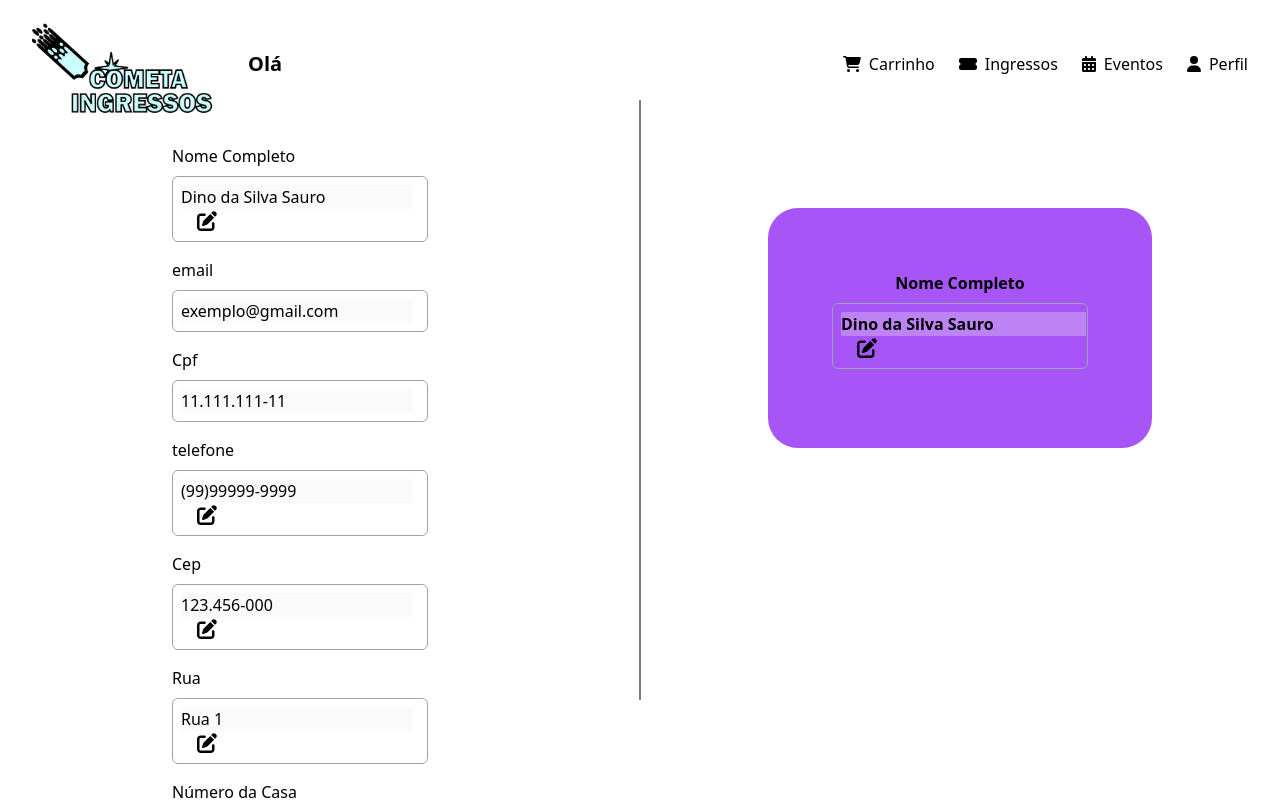
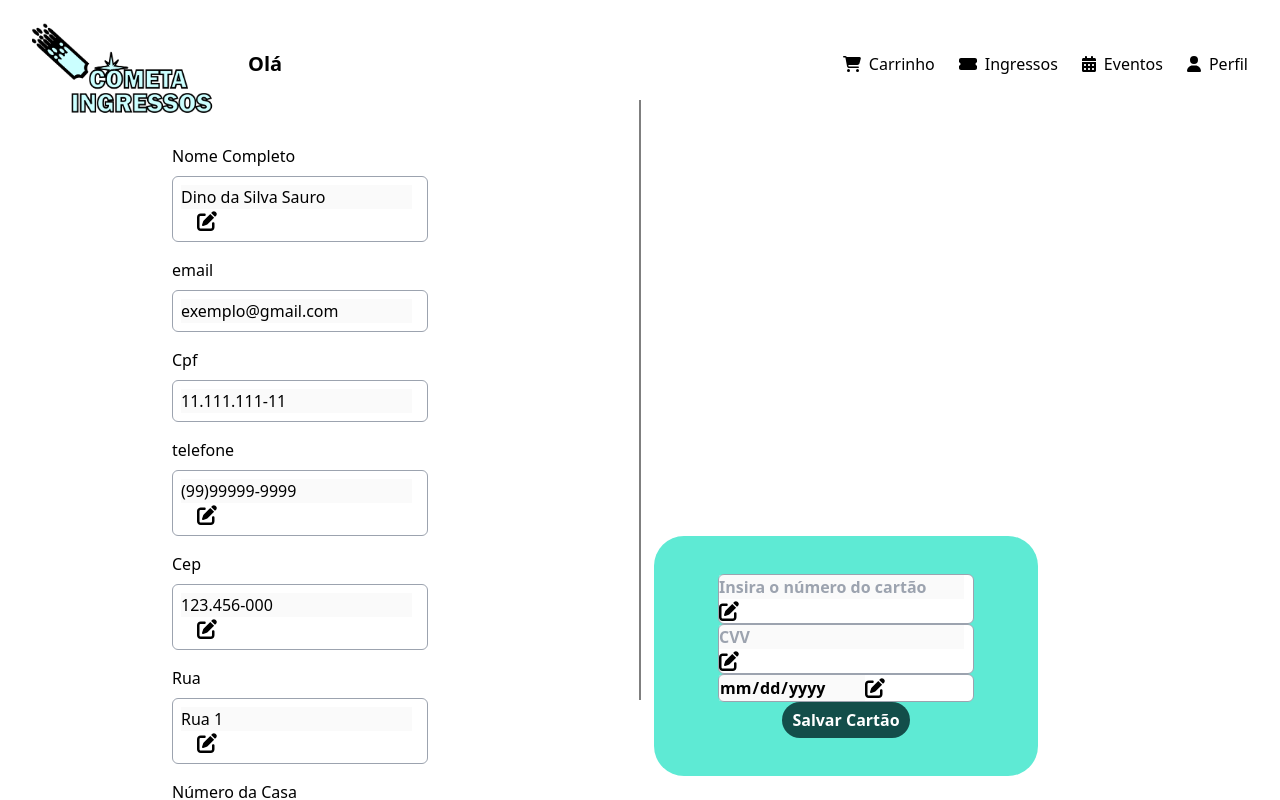
Before and after one commit to Yamazaki-Khaio/Cometa-Ingresso, a Next.js app in the folder ingressoscometa/: page /perfil in a window 1280 px wide. Shown: the top 800 px of the page. Built offline with nearby package versions, Linux system fonts and the light colour scheme; no server answers.

Commit message:
Adicionando o bloco de cartão de crédito

```diff
--- a/ingressoscometa/src/components/PerfilCliente/BlocoCartaoCredito.tsx
+++ b/ingressoscometa/src/components/PerfilCliente/BlocoCartaoCredito.tsx
@@ -1,9 +1,12 @@
-import PerfilCampoNome from "./PerfilCampoNome";
+import BotaoSalvarCartao from "./botaoSalvarCartao";
+import Campocvv from "./cartaoCvv";
+import CampoNumeroCartao from "./cartaoNumero";
+import CampoValidade from "./cartaoValidade";
 
 export default function BlocoCartaoDeCredito() {
   return (
     <div
-      className="flex flex-col items-center justify-center w-96 h-60 bg-purple-500 mx-auto relative"
+      className="flex flex-col items-center justify-center w-96 h-60 bg-teal-300 mx-auto relative"
       style={{
         marginTop: "-100vh", // Metade negativa da altura para centralizar verticalmente
         color: "black", // Definir a cor do texto como preto
@@ -12,7 +15,7 @@ export default function BlocoCartaoDeCredito() {
         borderRadius: "30px", // Adicionar bordas levemente arredondadas
       }}
     >
-      <PerfilCampoNome
+      <CampoNumeroCartao
         style={{
           position: "absolute", // Posicionamento absoluto para ficar acima do bloco
           top: "-30px", // Ajustar a distância vertical
@@ -22,6 +25,9 @@ export default function BlocoCartaoDeCredito() {
           textTransform: "uppercase", // Converter o texto em letras maiúsculas
         }}
       />
+      <Campocvv/>
+      <CampoValidade/>
+      <BotaoSalvarCartao/>
     </div>
   );
 }
--- a/ingressoscometa/src/components/PerfilCliente/PerfilCampoCep.tsx
+++ b/ingressoscometa/src/components/PerfilCliente/PerfilCampoCep.tsx
@@ -27,7 +27,7 @@ export default function PerfilCampoCep(props: any){
                 type="text"
                 name="cep"
                 id="cep"
-                maxLength={50}
+                maxLength={9}
                 disabled={!editando} // Define o estado de desabilitado com base na variável de estado "editando"
                 placeholder="Insira o cep"
                 required
--- a/ingressoscometa/src/components/PerfilCliente/PerfilCampoCpf.tsx
+++ b/ingressoscometa/src/components/PerfilCliente/PerfilCampoCpf.tsx
@@ -16,9 +16,6 @@ export default function PerfilCampoCpf(props: any){
   }
 
 
-  function handleEditar(event: React.ChangeEvent<HTMLInputElement>): void {
-    throw new Error("Function not implemented.");
-  }
 
   return(
     <><label className="flex flex-col gap-1 rounded-md mb-2"  htmlFor="cpf">Cpf
@@ -28,7 +25,7 @@ export default function PerfilCampoCpf(props: any){
             type="text"
             name="cpf"
             id="cpf"
-            maxLength={50}
+            maxLength={14}
             placeholder="Insira o cpf"
             required
             onInvalid={(e) => {
--- a/ingressoscometa/src/components/PerfilCliente/TelaPerfil.tsx
+++ b/ingressoscometa/src/components/PerfilCliente/TelaPerfil.tsx
@@ -35,7 +35,9 @@ export default function Perfil(){
 
                 <BotaoSalvarPerfil/>
             </div>
+            <div className="col-start-6 col-span-6 flex justify-center items-center">
             <BlocoCartaoDeCredito/>
+            </div>
             </div>
 
         )
--- /dev/null
+++ b/ingressoscometa/src/components/PerfilCliente/botaoSalvarCartao.tsx
@@ -0,0 +1,20 @@
+export default function BotaoSalvarCartao(){
+
+    return(
+        <div>
+            <input type="submit" value="Salvar Cartão" className={`
+                     w-32 h-9  // diminuindo o comprimento do botão
+                     bg-teal-900
+                     text-white
+                     text-24
+                     rounded-3xl  // aumentando o valor do border-radius
+                     transition-all duration-300  // adicionando um efeito de transição
+                     hover:bg-teal-800  // adicionando uma cor de fundo quando o botão é hoverado
+                     active:bg-teal-700  // adicionando uma cor de fundo quando o botão é clicado
+                `} />
+
+
+        </div>
+    )
+
+}
--- /dev/null
+++ b/ingressoscometa/src/components/PerfilCliente/cartaoCvv.tsx
@@ -0,0 +1,51 @@
+import { faPenToSquare } from "@fortawesome/free-solid-svg-icons";
+import { FontAwesomeIcon } from "@fortawesome/react-fontawesome";
+import { useState } from "react";
+
+export default function CampoCvv(props: any) {
+  const [cvv, setCvv] = useState('');
+  const [editando, setEditando] = useState(false); // Estado de ediçãos
+  function handleCvvChange(event: React.ChangeEvent<HTMLInputElement>) {
+    let cvvValue = event.target.value.replace(/\D/g, '');
+    setCvv(cvvValue);
+  }
+
+
+  function handleEditar() {
+    setEditando(true); // Habilita a edição ao clicar no botão "Editar"
+    setCvv("")
+  }
+
+
+  return(
+    <>
+    <div className="input-group border w-64 border-gray-400 rounded-md bg-white">
+        <input
+            type="text"
+            name="cvv"
+            id="cvv"
+            disabled={!editando} // Define o estado de desabilitado com base na variável de estado "editando"
+            maxLength={50}
+            placeholder="CVV"
+            required
+            onInvalid={(e) => {
+                e.preventDefault();
+                alert("Algo deu errado. Tente novamente.");
+            } }
+            value={cvv}
+            onChange={handleCvvChange} />
+        <span className="input-group-btn">
+            <button
+                type="button"
+                className="btn btn-default"
+                onClick={handleEditar}
+            >
+                <FontAwesomeIcon
+                    icon={faPenToSquare}
+                    size="lg" />
+            </button>
+        </span>
+    </div></>
+
+)
+}
--- /dev/null
+++ b/ingressoscometa/src/components/PerfilCliente/cartaoNumero.tsx
@@ -0,0 +1,51 @@
+import { faPenToSquare } from "@fortawesome/free-solid-svg-icons";
+import { FontAwesomeIcon } from "@fortawesome/react-fontawesome";
+import { useState } from "react";
+
+export default function CampoNumeroCartao(props: any) {
+  const [numeroCartao, setNumeroCartao] = useState('');
+  const [editando, setEditando] = useState(false); // Estado de ediçãos
+  function handleNumeroCartaoChange(event: React.ChangeEvent<HTMLInputElement>) {
+    let numeroCartaoValue = event.target.value.replace(/\D/g, '');
+    setNumeroCartao(numeroCartaoValue);
+  }
+
+
+  function handleEditar() {
+    setEditando(true); // Habilita a edição ao clicar no botão "Editar"
+    setNumeroCartao("")
+  }
+
+
+  return(
+    <>
+    <div className="input-group border w-64 border-gray-400 rounded-md bg-white">
+        <input
+            type="text"
+            name="numeroCartao"
+            id="numeroCartao"
+            disabled={!editando} // Define o estado de desabilitado com base na variável de estado "editando"
+            maxLength={50}
+            placeholder="Insira o número do cartão"
+            required
+            onInvalid={(e) => {
+                e.preventDefault();
+                alert("Algo deu errado. Tente novamente.");
+            } }
+            value={numeroCartao}
+            onChange={handleNumeroCartaoChange} />
+        <span className="input-group-btn">
+            <button
+                type="button"
+                className="btn btn-default"
+                onClick={handleEditar}
+            >
+                <FontAwesomeIcon
+                    icon={faPenToSquare}
+                    size="lg" />
+            </button>
+        </span>
+    </div></>
+
+)
+}
--- /dev/null
+++ b/ingressoscometa/src/components/PerfilCliente/cartaoValidade.tsx
@@ -0,0 +1,50 @@
+import { faPenToSquare } from "@fortawesome/free-solid-svg-icons";
+import { FontAwesomeIcon } from "@fortawesome/react-fontawesome";
+import { useState } from "react";
+
+export default function CampoValidade(props: any) {
+  const [validade, setValidade] = useState('');
+  const [editando, setEditando] = useState(false); // Estado de ediçãos
+  function handleValidadeChange(event: React.ChangeEvent<HTMLInputElement>) {
+    let validadeValue = event.target.value.replace(/\D/g, '');
+    setValidade(validadeValue);
+  }
+
+
+  function handleEditar() {
+    setEditando(true); // Habilita a edição ao clicar no botão "Editar"
+    setValidade("")
+  }
+
+
+  return(
+    <>
+    <div className="input-group border w-64 border-gray-400 rounded-md bg-white">
+        <input
+            type="date"
+            name="validade"
+            id="validade"
+            disabled={!editando} // Define o estado de desabilitado com base na variável de estado "editando"
+            placeholder="DD/AA"
+            required
+            onInvalid={(e) => {
+                e.preventDefault();
+                alert("Algo deu errado. Tente novamente.");
+            } }
+            value={validade}
+            onChange={handleValidadeChange} />
+        <span className="input-group-btn">
+            <button
+                type="button"
+                className="btn btn-default"
+                onClick={handleEditar}
+            >
+                <FontAwesomeIcon
+                    icon={faPenToSquare}
+                    size="lg" />
+            </button>
+        </span>
+    </div></>
+
+)
+}
```
